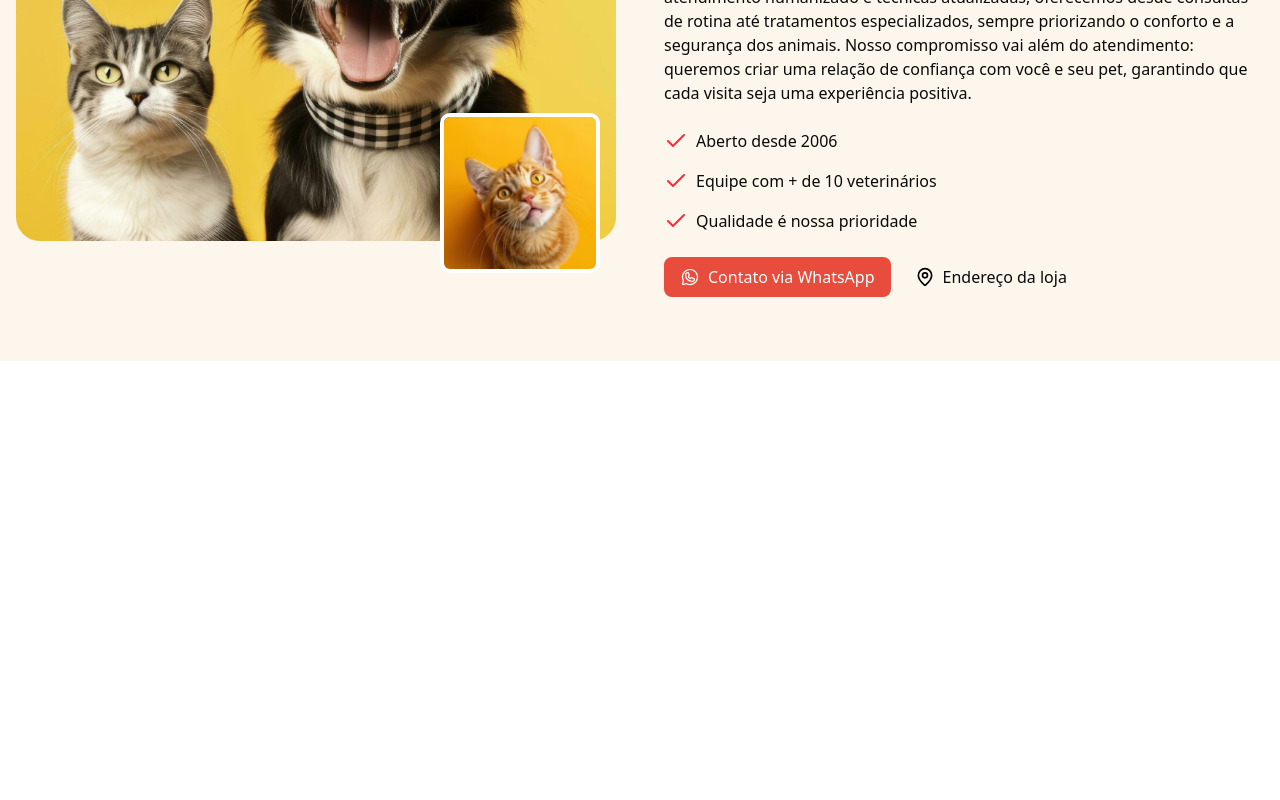
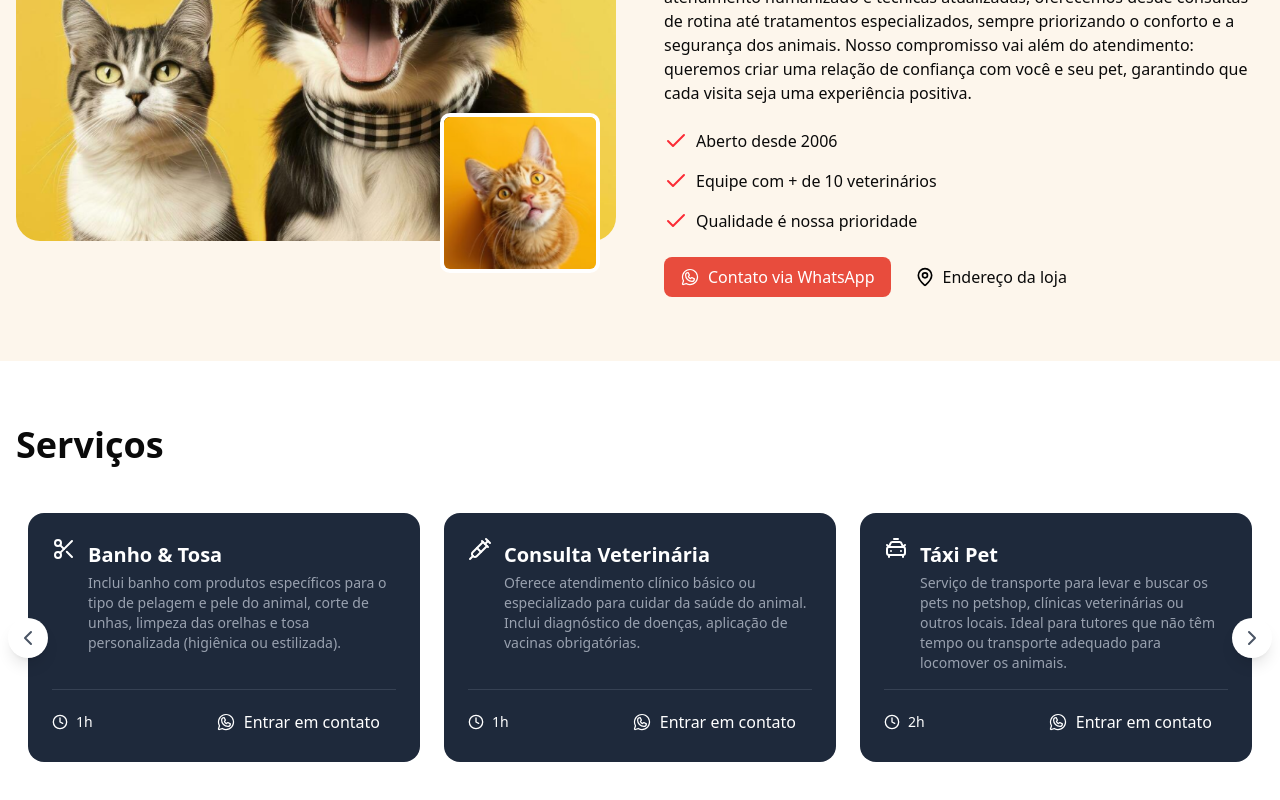
Before and after one commit to MarcioJorgeMelo/pet-dev, a Next.js app: page / in a window 1280 px wide. Shown: the part 770-1570 px from the top of the page. Before the commit the page ends 1131 px from the top, so only its background shows below. Built offline with nearby package versions, Linux system fonts and the light colour scheme.

Commit message:
feat: add Services component as new section on Home page

```diff
--- a/src/app/page.tsx
+++ b/src/app/page.tsx
@@ -1,5 +1,6 @@
 import { About } from "./_components/about";
 import { Hero } from "./_components/hero";
+import { Services } from "./_components/services";
 
 export default function Home() {
   return (
@@ -7,6 +8,8 @@ export default function Home() {
       <Hero />
 
       <About />
+
+      <Services />
     </main>
   );
 }
```
